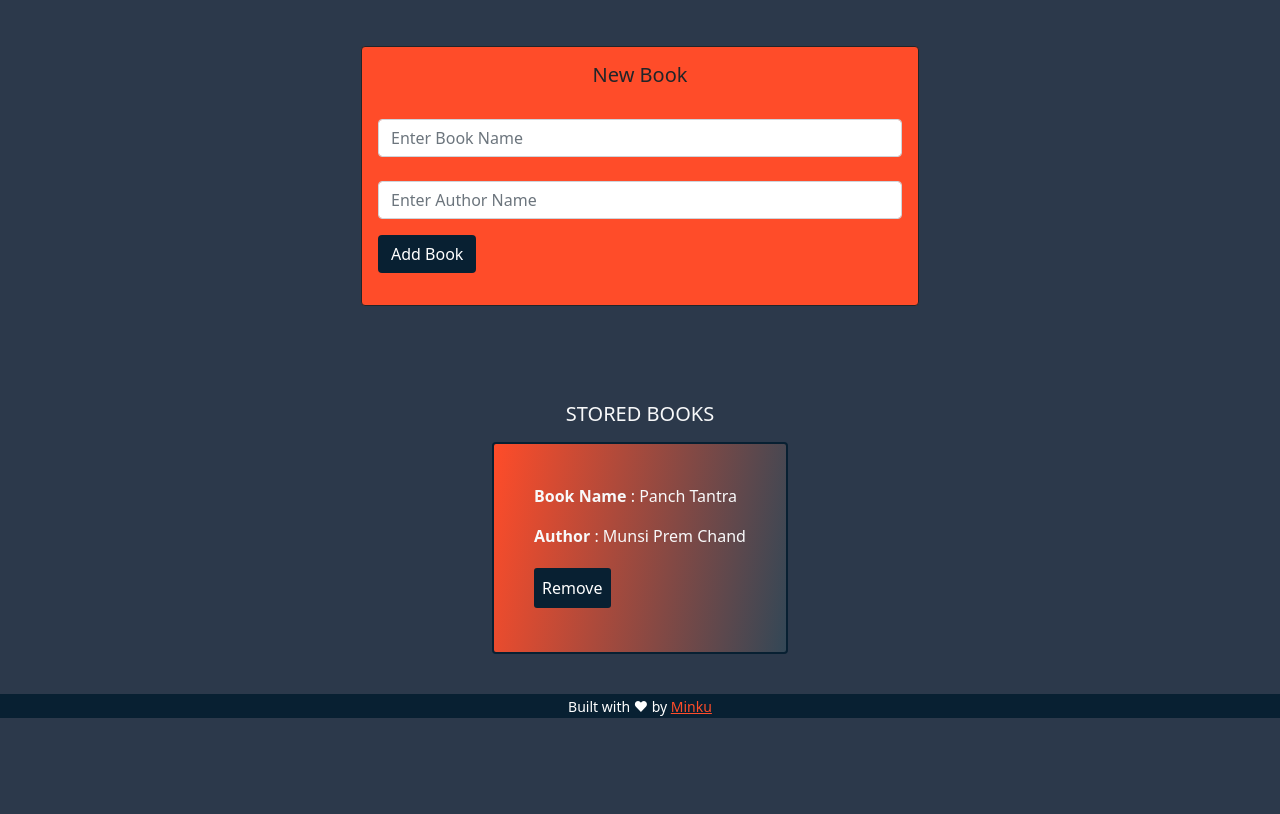
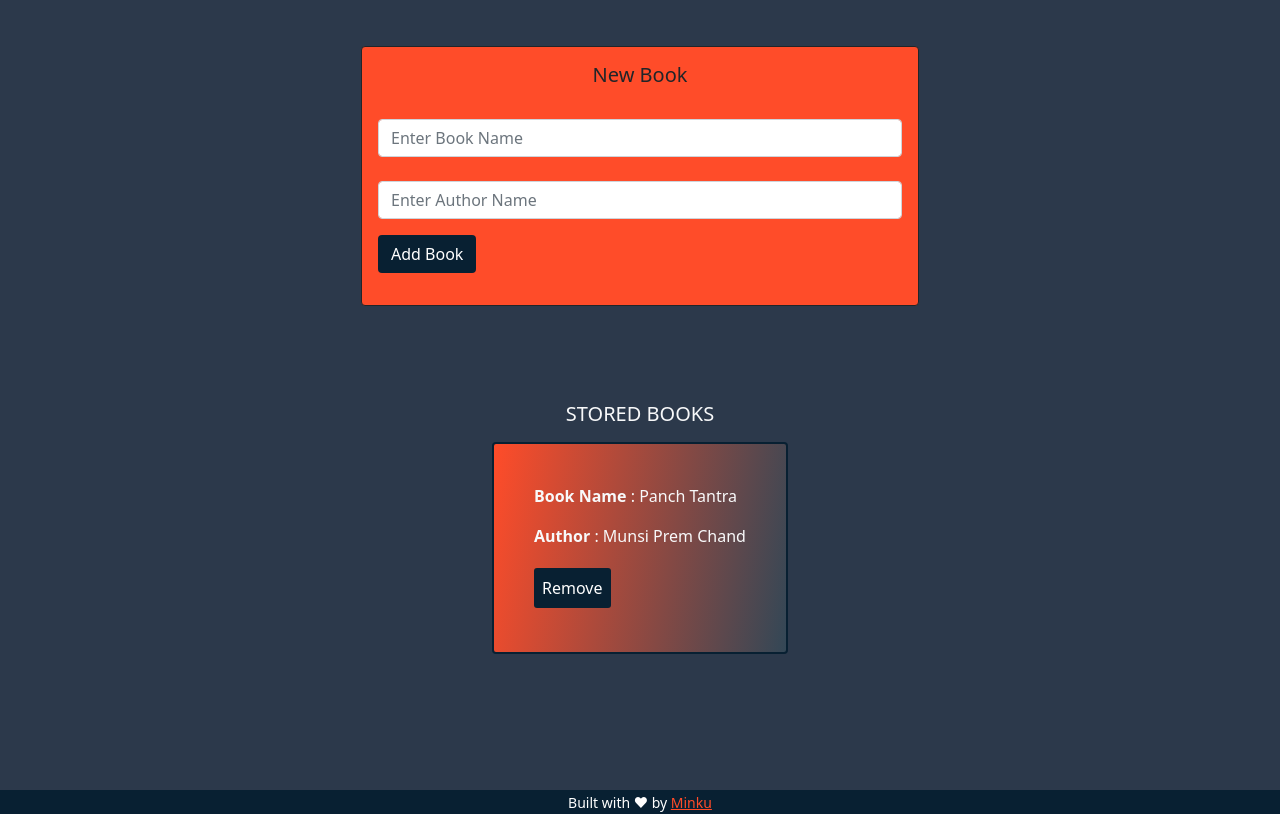
Before and after one commit to minku-singh/library, a plain HTML site: page index.html in a window 1280 px wide. Shown: the part 68-882 px from the top of the page. Before the commit the page ends 800 px from the top, so only its background shows below. Drawn offline with nearby package versions, Linux system fonts and the light colour scheme.

Commit message:
refact: footer

```diff
--- a/index.html
+++ b/index.html
@@ -45,7 +45,7 @@
 
     <script src="./script.js"></script>
 </body>
-<footer style="text-align: center; background-color: #082032; color: #fff; margin-top: 2rem;">
+<footer style="text-align: center; background-color: #082032; color: #fff; margin-top: 8rem;">
     <small>Built with ♥ by <a href="https://github.com/minku-singh" style="color: #ff4c29;">Minku</a></small>
 </footer>
 </html>
```
